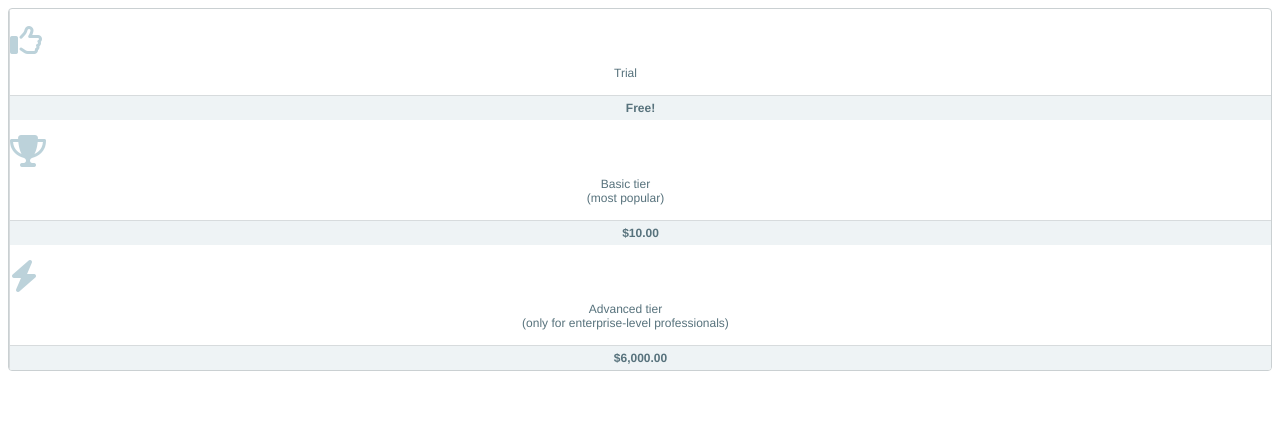
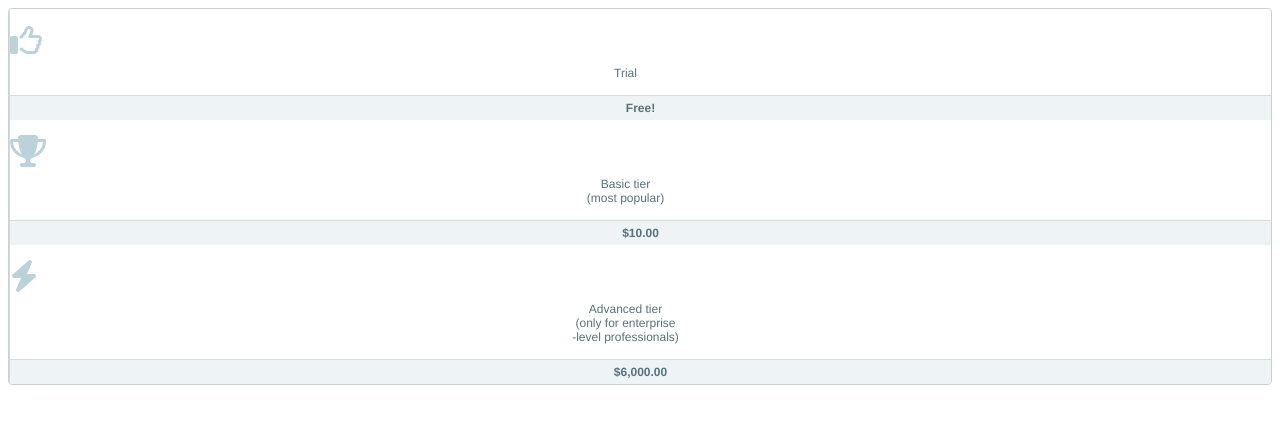
Before and after one commit to Kenzie-Academy-Brasil-Developers/cartas-flexbox-sprint-2-RichardBSilva, a plain HTML site: page index.html in a window 1280 px wide. Drawn offline with Linux system fonts and the light colour scheme.

Commit message:
Update index.html

```diff
--- a/index.html
+++ b/index.html
@@ -29,7 +29,7 @@
 		<div class="card cardGroup__card">
 			<div class="card__description cardGroup__cardDescription">
 				<div class="icon fa fa-bolt card__descriptionIcon"></div>
-				<div class="card__descriptionText">Advanced tier<br/>(only for enterprise-level professionals)
+				<div class="card__descriptionText">Advanced tier<br/>(only for enterprise<br>-level professionals)
 				</div>
 			</div>
 			<div class="card__price">$6,000.00</div>
```
